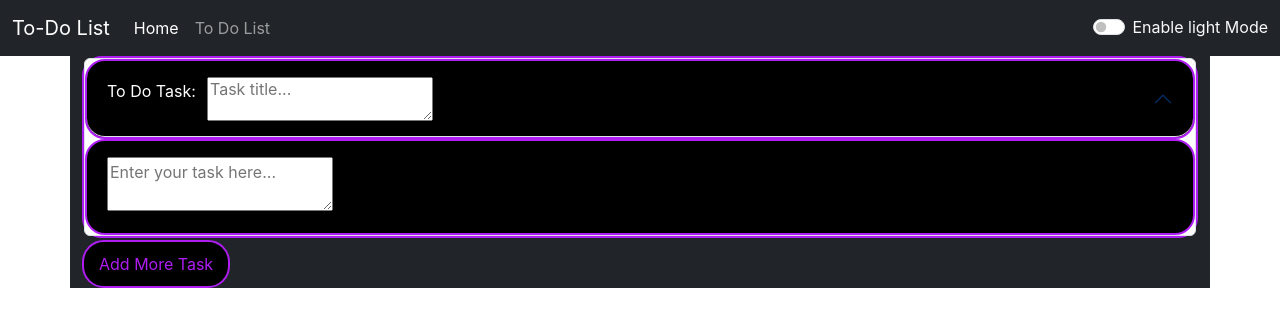
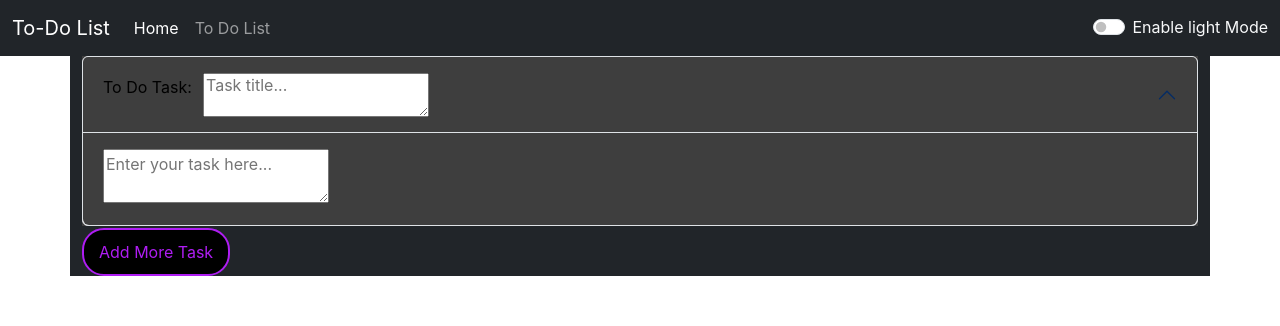
Before and after one commit to michelledcruz/Text_Utils_App_using_React, a React (Create React App) app: page /about in a window 1280 px wide. Shown: the top 326 px of the page. Built offline with nearby package versions, Linux system fonts and the light colour scheme.

Commit message:
Update About.js

```diff
--- a/src/About.js
+++ b/src/About.js
@@ -1,16 +1,21 @@
 import React, { useState } from 'react';
 
-export default function About() {
+export default function About(props) {
 
     const buttonStyle ={ backgroundColor: 'black', color: '#af1df3', border: '2px solid rgb(175, 29, 243)', borderRadius: '22px' , padding: '10px 15px', marginTop: '2px'}
 
-    const [myStyle, setMyStyle] = useState({
-        backgroundColor:"black",
-        color:"white",
-        border: "2px solid rgb(175, 29, 243)",
-        borderRadius: '20px',
+    // const [myStyle, setMyStyle] = useState({
+    //     backgroundColor:"black",
+    //     color:"white",
+    //     border: "2px solid rgb(175, 29, 243)",
+    //     borderRadius: '20px',
 
-    })
+    // })
+
+    const myStyle = {
+      color: props.mode ==='dark'?'white':'black',
+      backgroundColor: props.mode === 'dark'?'black':'#3e3e3e',
+    }
 
     const myHeadingStyle = { width: '100px'}
 
@@ -46,20 +51,20 @@ export default function About() {
       };
 
 
-    const changeMode= ()=>{
-        if(myStyle.color=='white'){
-            setMyStyle({
-                backgroundColor:"black",
-                color:"red",
-            })
-        }
-        else{
-            setMyStyle({
-                backgroundColor:"black",
-                color:"white",
-            })
-        }
-    }
+    // const changeMode= ()=>{
+    //     if(myStyle.color=='white'){
+    //         setMyStyle({
+    //             backgroundColor:"black",
+    //             color:"red",
+    //         })
+    //     }
+    //     else{
+    //         setMyStyle({
+    //             backgroundColor:"black",
+    //             color:"white",
+    //         })
+    //     }
+    // }
 
   return (
     <>
```
